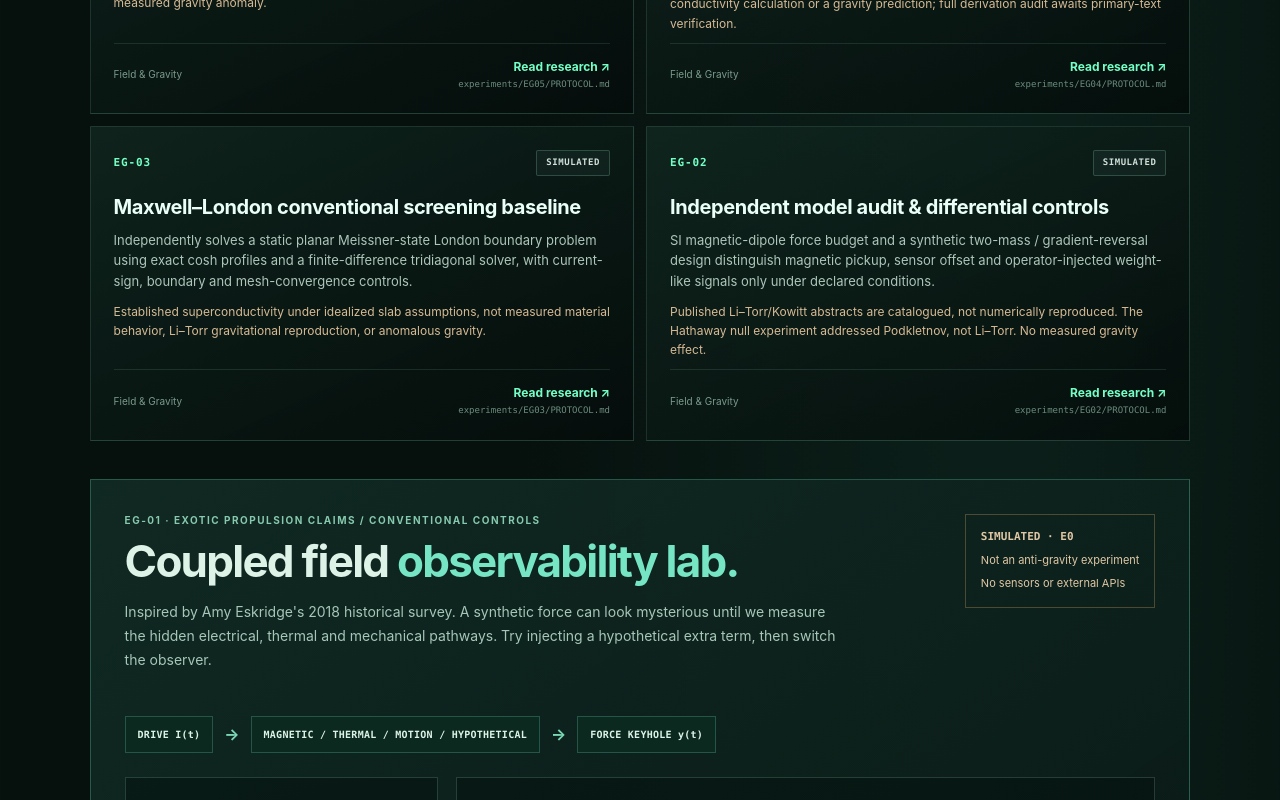
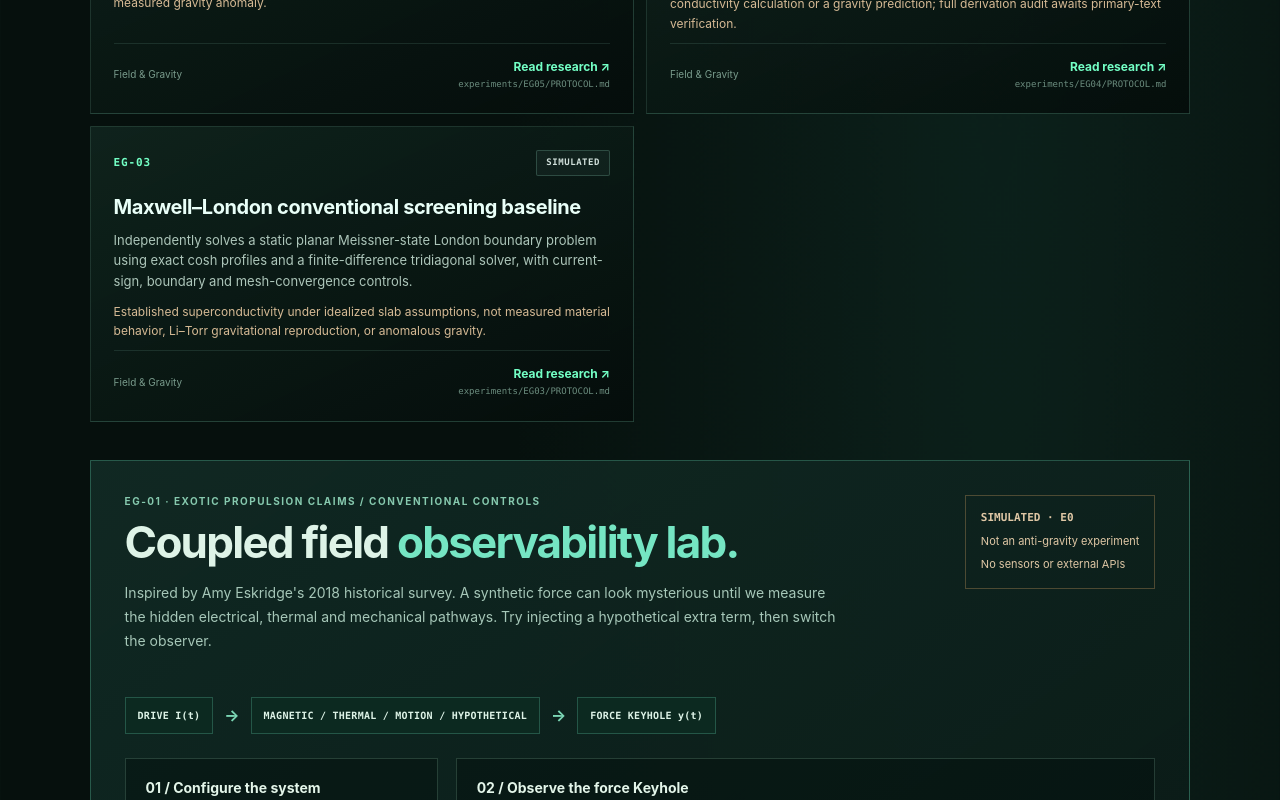
Before and after one commit to MichaelWave369/NestedBubbleGear, a React (Vite) app: page / in a window 1280 px wide. Shown: the part 2260-3060 px from the top of the page. Built offline with nearby package versions, Linux system fonts and the light colour scheme.

Commit message:
feat(eg06): integrate competing-prediction lab and research controls into Atlas

```diff
--- a/src/ResearchAtlas.jsx
+++ b/src/ResearchAtlas.jsx
@@ -5,9 +5,10 @@ import EG02Lab from './EG02Lab.jsx'
 import EG03Lab from './EG03Lab.jsx'
 import EG04Lab from './EG04Lab.jsx'
 import EG05Lab from './EG05Lab.jsx'
+import EG06Lab from './EG06Lab.jsx'
 import './researchAtlas.css'
 
-const PINNED = ['EG-05','EG-04','EG-03','EG-02']
+const PINNED = ['EG-06','EG-05','EG-04','EG-03']
 function SourceLink({ track, children = 'Read research ↗' }) {
   return <a className="research-link" href={track.url} target="_blank" rel="noopener noreferrer">
     {children}<span className="research-link-path">{track.path}</span>
@@ -106,6 +107,7 @@ export default function ResearchAtlas() {
     <EG03Lab />
     <EG04Lab />
     <EG05Lab />
+    <EG06Lab />
     <PolarityToy />
     <div className="research-browser-head">
       <div>
```
